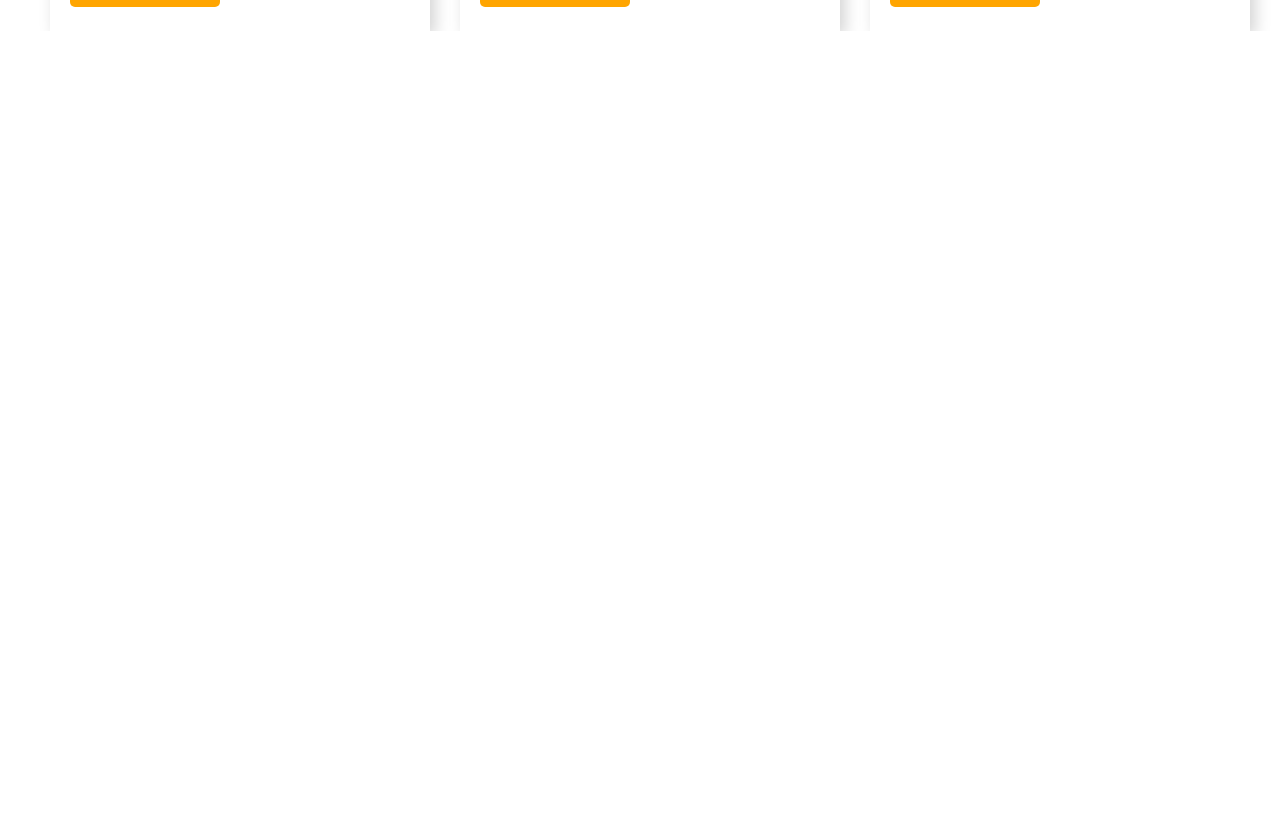
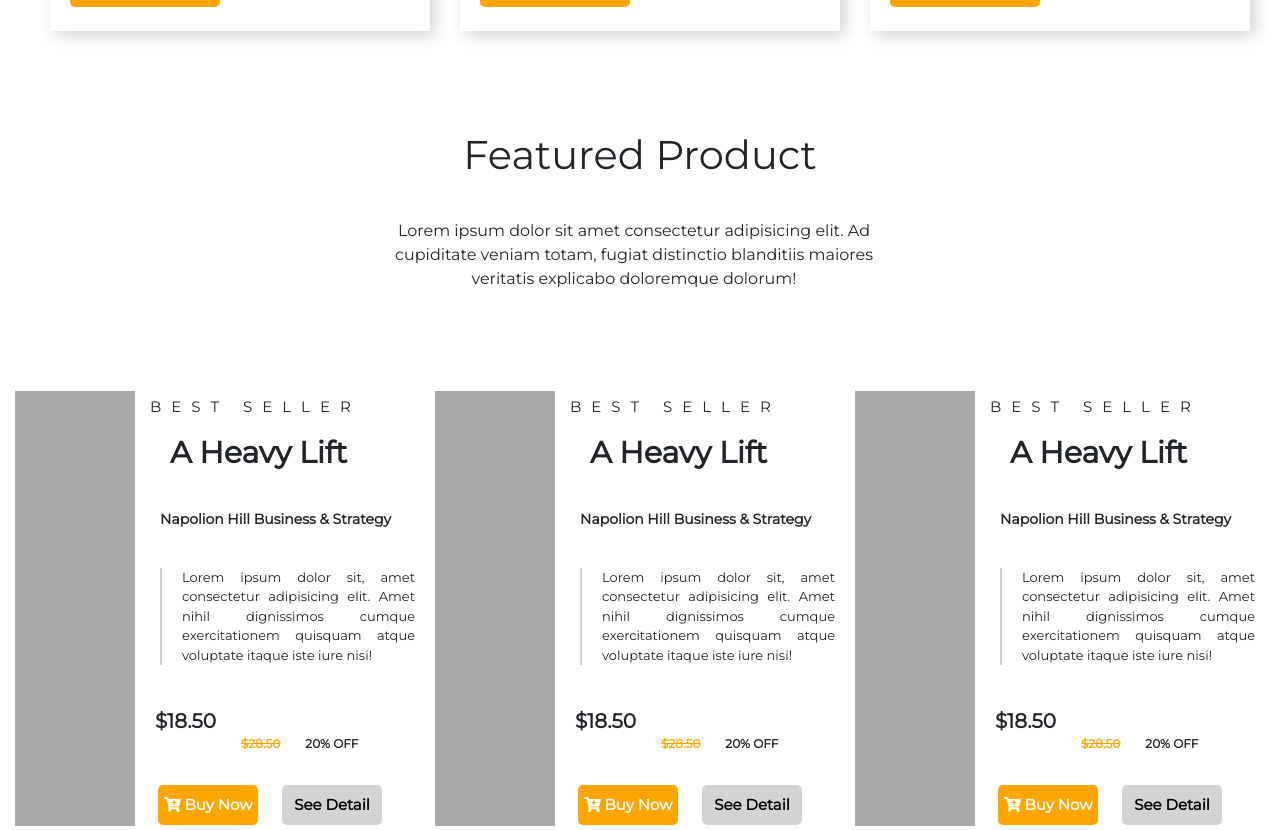
Before and after one commit to arr-atiq/react-book-store-website, a React (Create React App) app: page / in a window 1280 px wide. Shown: the part 877-1707 px from the top of the page. Before the commit the page ends 908 px from the top, so only its background shows below. Built offline with nearby package versions, Linux system fonts and the light colour scheme.

Commit message:
added featued product

```diff
--- a/src/App.js
+++ b/src/App.js
@@ -2,12 +2,14 @@
 import Header from './Components/Header/Header';
 import 'bootstrap/dist/css/bootstrap.min.css';
 import CardProduct from './Components/CardProduct/CardProduct';
+import FeatureProduct from './Components/FeatureProduct/FeatureProduct';
 
 const App = () => {
   return (
     <div>
       <Header></Header>
       <CardProduct></CardProduct>
+      <FeatureProduct></FeatureProduct>
     </div>
   );
 };
--- /dev/null
+++ b/src/Components/FeatureProduct/FeatureProduct.css
@@ -0,0 +1,100 @@
+.feature-title h1{
+    text-align: center;
+    margin-top: 100px;
+    margin-bottom: 40px;
+}
+.feature-para{
+    width: 500px;
+    margin-left: 30%;
+    text-align: center;
+    margin-bottom: 100px;
+}
+.feature-product{
+    display: grid;
+    grid-template-columns: repeat(3, 1fr);
+    margin-top: 20px;
+    margin-right: 20px;
+}
+.feature-main{
+    display: flex;
+    margin-left: 15px;
+}
+.card-feature-image img{
+    width: 120px;
+    height: 435px;
+}
+.feature-card-body{
+    padding: 5px;
+}
+.feature-card-body .paragraph{
+    font-size: 13px;
+    margin-left: 20px;
+    text-align:justify
+}
+.feature-card-body .div-paragraph{
+    border-left: 2px solid lightgray;
+    margin-left: 20px;
+}
+.feature-card-body .best-p{
+    font-size: 15px;
+    margin-left: 10px;
+    letter-spacing: 10px;
+}
+.feature-card-body h1{
+    margin-left: 30px;
+    font-size: 30px;
+    font-weight: bold;
+}
+.feature-card-body h3{
+    margin-top: 40px;
+    margin-bottom: 40px;
+    margin-left: 20px;
+    font-size: 14px;
+    font-weight: bold;
+}
+.pricesDiv{
+    display: flex;
+    align-items: center;
+    height: 40px;
+    margin-bottom: 40px;
+}
+.pricesDiv h1{
+    font-size: 20px;
+    font-weight: bold;
+    margin-left: 15px;
+}
+.pricesDiv p{
+    font-size: 12px;
+    margin-left: 25px;
+    margin-top: 53px;
+    font-weight: bold;
+}
+.pricesDiv p s{
+    color: orange;
+}
+.Buy-btn{
+    background-color: orange;
+    width: 100px;
+    height: 40px;
+    outline: none;
+    border: none;
+    padding: 5px;
+    font-weight: bold;
+    color: white;
+    border-radius: 5px;
+    font-size: 15px;
+    margin-left: 18px;
+}
+.see-btn{
+    background-color: lightgray;
+    width: 100px;
+    height: 40px;
+    outline: none;
+    border: none;
+    padding: 5px;
+    font-weight: bold;
+    color: black;
+    border-radius: 5px;
+    font-size: 15px;
+    margin-left: 24px;
+}
--- /dev/null
+++ b/src/Components/FeatureProduct/FeatureProduct.js
@@ -0,0 +1,91 @@
+import React from 'react';
+import image from '../../Images/gray.jpg';
+import './FeatureProduct.css';
+import { FontAwesomeIcon } from '@fortawesome/react-fontawesome';
+import { faCartPlus } from '@fortawesome/free-solid-svg-icons';
+
+const FeatureProduct = () => {
+    return (
+        <main>
+            <div className="feature-title">
+                <h1>Featured Product</h1>
+            </div>
+            <div className="feature-para">
+                <p>Lorem ipsum dolor sit amet consectetur adipisicing elit. Ad cupiditate veniam totam, fugiat distinctio blanditiis maiores veritatis explicabo doloremque dolorum!</p>
+            </div>
+            <div className="feature-product">
+                <div className="feature-main">
+                    <div className="card-feature-image">
+                        <img src={image} alt="" />
+                    </div>
+                    <div className="feature-all-items">
+                        <div className="feature-card-body">
+                            <p className="best-p">BEST SELLER</p>
+                            <h1>A Heavy Lift</h1>
+                            <h3>Napolion Hill   Business & Strategy</h3>
+                            <div className="div-paragraph">
+                                <p className="paragraph">Lorem ipsum dolor sit, amet consectetur adipisicing elit. Amet nihil dignissimos cumque exercitationem quisquam atque voluptate itaque iste iure nisi!</p>
+                            </div>
+                            <br />
+                            <div className="pricesDiv">
+                                <h1>$18.50</h1>
+                                <p><s>$28.50</s></p>
+                                <p>20% OFF</p>
+                            </div>
+                            <button className="Buy-btn"><FontAwesomeIcon icon={faCartPlus} /> Buy Now</button>
+                            <button className="see-btn">See Detail</button>
+                        </div>
+                    </div>
+                </div>
+                <div className="feature-main">
+                    <div className="card-feature-image">
+                        <img src={image} alt="" />
+                    </div>
+                    <div className="feature-all-items">
+                        <div className="feature-card-body">
+                            <p className="best-p">BEST SELLER</p>
+                            <h1>A Heavy Lift</h1>
+                            <h3>Napolion Hill   Business & Strategy</h3>
+                            <div className="div-paragraph">
+                                <p className="paragraph">Lorem ipsum dolor sit, amet consectetur adipisicing elit. Amet nihil dignissimos cumque exercitationem quisquam atque voluptate itaque iste iure nisi!</p>
+                            </div>
+                            <br />
+                            <div className="pricesDiv">
+                                <h1>$18.50</h1>
+                                <p><s>$28.50</s></p>
+                                <p>20% OFF</p>
+                            </div>
+                            <button className="Buy-btn"><FontAwesomeIcon icon={faCartPlus} /> Buy Now</button>
+                            <button className="see-btn">See Detail</button>
+                        </div>
+                    </div>
+                </div>
+                <div className="feature-main">
+                    <div className="card-feature-image">
+                        <img src={image} alt="" />
+                    </div>
+                    <div className="feature-all-items">
+                        <div className="feature-card-body">
+                            <p className="best-p">BEST SELLER</p>
+                            <h1>A Heavy Lift</h1>
+                            <h3>Napolion Hill   Business & Strategy</h3>
+                            <div className="div-paragraph">
+                                <p className="paragraph">Lorem ipsum dolor sit, amet consectetur adipisicing elit. Amet nihil dignissimos cumque exercitationem quisquam atque voluptate itaque iste iure nisi!</p>
+                            </div>
+                            <br />
+                            <div className="pricesDiv">
+                                <h1>$18.50</h1>
+                                <p><s>$28.50</s></p>
+                                <p>20% OFF</p>
+                            </div>
+                            <button className="Buy-btn"><FontAwesomeIcon icon={faCartPlus} /> Buy Now</button>
+                            <button className="see-btn">See Detail</button>
+                        </div>
+                    </div>
+                </div>
+            </div>
+        </main>
+    );
+};
+
+export default FeatureProduct;
```
Also changed, not shown: src/Images/gray.jpg (added).
